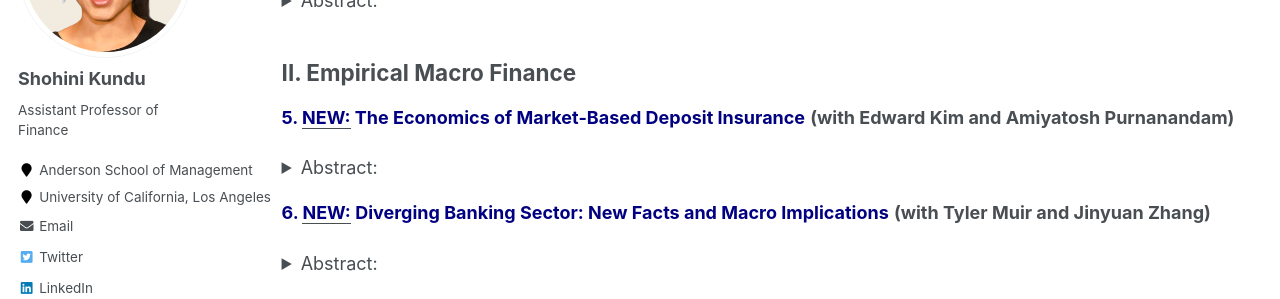
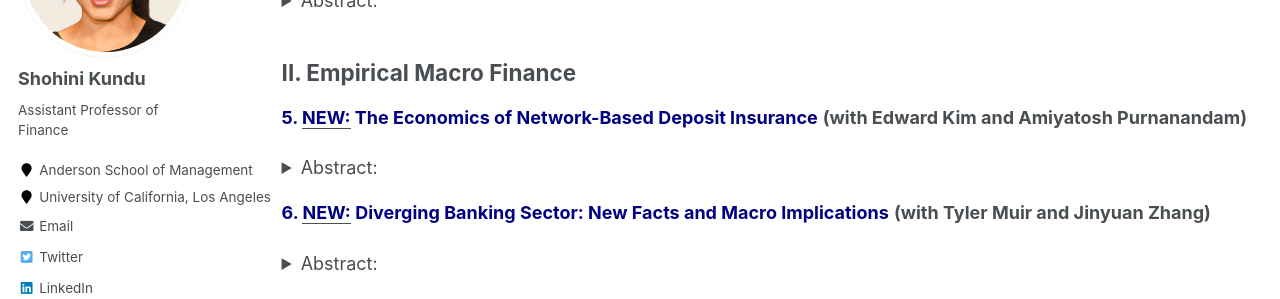
Before and after one commit to shohinikundu/shohinikundu.github.io, a Jekyll site: the page built from _pages/research.md, in a window 1280 px wide and 900 px high, scrolled down 591 px. Shown: the part 153-452 px from the top of the window. Built offline with Jekyll 4.4.1, drawn with Linux system fonts in a browser that asks for light colours; some of the changed text lies outside the part shown.

Commit message:
Update research.md

```diff
--- a/_pages/research.md
+++ b/_pages/research.md
@@ -41,10 +41,10 @@
 
 ## II. Empirical Macro Finance
 
-<a href="https://papers.ssrn.com/sol3/papers.cfm?abstract_id=4813996" style="color:rgb(0, 0, 128); text-decoration: none;">**5. <u>NEW:</u> The Economics of Market-Based Deposit Insurance** </a> **(with Edward Kim and Amiyatosh Purnanandam)**
+<a href="https://papers.ssrn.com/sol3/papers.cfm?abstract_id=4813996" style="color:rgb(0, 0, 128); text-decoration: none;">**5. <u>NEW:</u> The Economics of Network-Based Deposit Insurance** </a> **(with Edward Kim and Amiyatosh Purnanandam)**
 <details>
 <summary>Abstract:</summary>
-We examine the financial stability implications of deposit insurance using a recent financial innovation: reciprocal deposits. Banks can significantly increase deposit insurance coverage through the reciprocal deposit network, where they break up large deposits and place them with other banks in an offsetting manner. With almost $450 billion in outstanding contracts under this arrangement, reciprocal deposits have become an important source of funding for the U.S. banking sector. Using network presence as an instrument, we show that enhanced insurance coverage allowed banks to retain deposits following the 2023 banking crisis. Network banks pay lower interest rates on their deposits, indicating depositors’ willingness to accept lower rates for higher insurance access. Enhanced coverage also has implications for competition and bank risk-taking; we find evidence that network banks grow larger and increase their exposure to interest rate risk.
+We examine the financial stability implications of deposit insurance using reciprocal deposits, a financial innovation through which banks can break up large deposits and place them with others in an offsetting manner. We show that higher insurance coverage allowed banks to stem deposit outflows during the 2023 banking crisis. Network banks paid lower deposit rates, grew larger, and expanded their local deposit market share, while assuming greater exposure to interest rate risk. We discuss the trade-offs of deposit insurance and its impact on the banking sector's industrial organization.
           </details>
 
 <a href="https://papers.ssrn.com/sol3/papers.cfm?abstract_id=4798818" style="color:rgb(0, 0, 128); text-decoration: none;">**6. <u>NEW:</u> Diverging Banking Sector: New Facts and Macro Implications** </a> **(with Tyler Muir and Jinyuan Zhang)**
```
